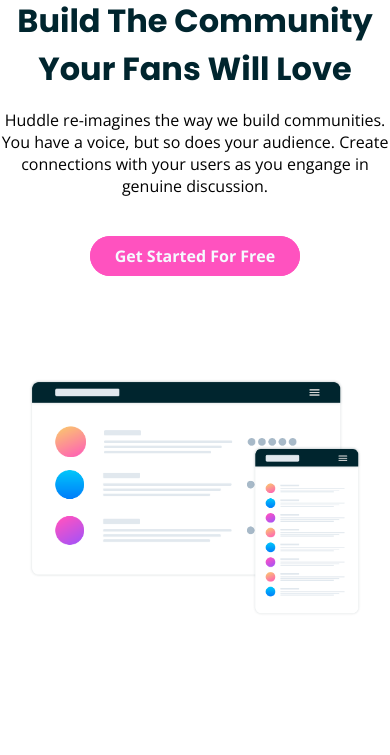
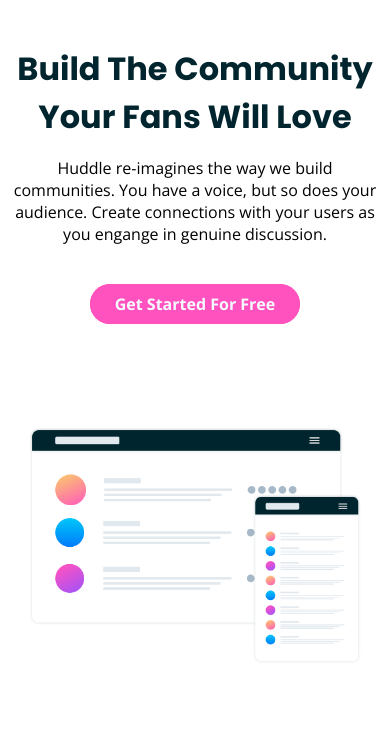
Before and after one commit to Engoa/Website-02, a plain HTML site: page index.html in a window 390 px wide. Shown: the part 89-844 px from the top of the page. Drawn offline with nearby package versions, Linux system fonts and the light colour scheme.

Commit message:
style: fix mobile margin

```diff
--- a/css/main.scss
+++ b/css/main.scss
@@ -44,6 +44,7 @@ h1 {
 .first-section {
   text-align: center;
   font-family: "Open Sans", sans-serif;
+  margin: 3rem 0.5rem;
 
   h1 {
     font-size: 2rem;
```
Also changed, not shown: css/main.css, 1 other file.
